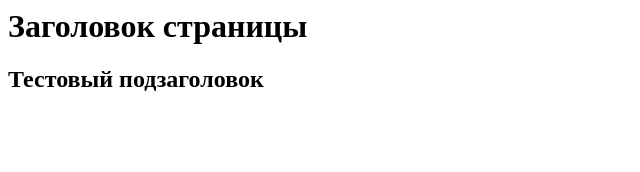
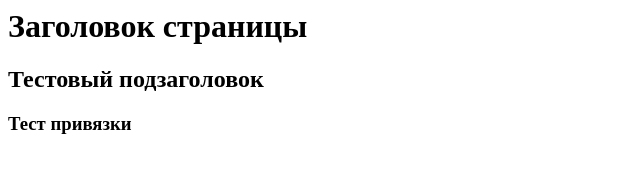
Before and after one commit to dragen62/MyProject, a plain HTML site: page index.html in a window 1280 px wide. Shown: the whole page, without its empty margins (0-640 px from the left). Drawn offline with Linux system fonts and the light colour scheme.

Commit message:
Test bind

```diff
--- a/index.html
+++ b/index.html
@@ -11,5 +11,8 @@
   <h2>
     Тестовый подзаголовок
   </h2>
+  <h3>
+    Тест привязки
+  </h3>
 </body>
 </html>
```
